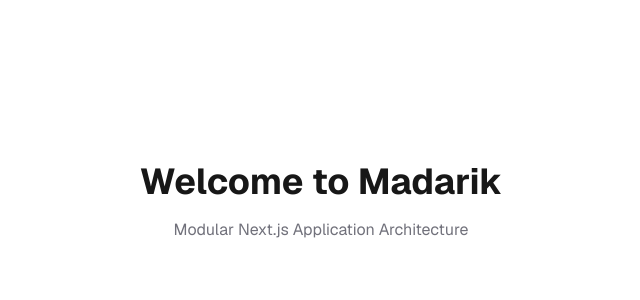
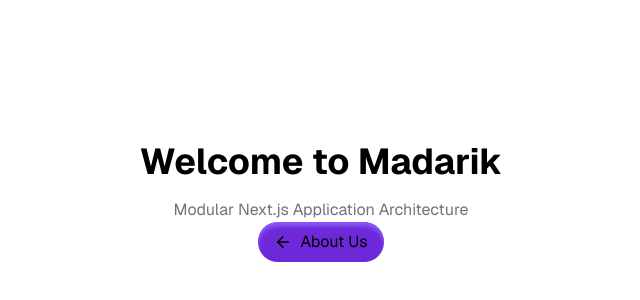
Before and after one commit to zeyad810/madarik, a Next.js app: page / in a window 1280 px wide. Shown: the part 256-556 px from the top of the page, without its empty margins (319-959 px from the left). Built offline with nearby package versions, Linux system fonts and the light colour scheme.

Commit message:
add button component & root color

```diff
--- a/src/app/globals.css
+++ b/src/app/globals.css
@@ -1,23 +1,45 @@
 @import "tailwindcss";
 
 :root {
-  --background: #ffffff;
-  --foreground: #171717;
+  /* Semantic colors */
+  --primary-color: #6d28d9;
+  --lightmain: #8b5cf6;
+  --secondary: #14b8a6;
+  --third: #fbbf24;
+  --text-primary: #1e293b;
+  --text-secondary: #64748b;
+  --color-danger: #ca0b00;
+  --light-red: rgba(202, 11, 0, 0.05);
+  --green: #007c6e;
+  --green-light: #e2fcf7;
+  --orange: #ea580c;
+  --light-orange: #fff7ed;
+  --gray: var(--white-500);
+  --gray-light: var(--white-100);
+  --white-color: #fff;
+
+  --my-inset-shadow: inset 0 4px 4px 0 var(--lightmain);
+  /* --background: #ffffff;
+  --foreground: #171717; */
 }
 
 @theme inline {
   --color-background: var(--background);
   --color-foreground: var(--foreground);
+  --color-primary: var(--primary-color);
+  --color-lightmain: var(--lightmain);
+  --color-white: var(--white-color);
+  --shadow-my-inset: var(--my-inset-shadow);
   --font-sans: var(--font-geist-sans);
   --font-mono: var(--font-geist-mono);
 }
 
-@media (prefers-color-scheme: dark) {
+/* @media (prefers-color-scheme: dark) {
   :root {
     --background: #0a0a0a;
     --foreground: #ededed;
   }
-}
+} */
 
 body {
   background: var(--background);
--- a/src/app/page.tsx
+++ b/src/app/page.tsx
@@ -1,4 +1,5 @@
 import Header from "@/components/layout/header/Header";
+import Button from "@/components/ui/Button";
 
 export default function HomePage() {
   return (
@@ -6,6 +7,17 @@ export default function HomePage() {
       <Header />
       <h1 className="text-4xl font-bold">Welcome to Madarik</h1>
       <p className="mt-4 text-zinc-500">Modular Next.js Application Architecture</p>
+
+     <Button
+      btnLink="/about"
+      btnText="About Us"
+      btnType="fit"
+      btnBackground="var(--primary-color)"
+      btnColor="var(--color-white)"
+      icon="have"
+      btnShadow="shadow-(--my-inset-shadow)"
+      // btnType=
+    />
     </main>
   );
 }
--- /dev/null
+++ b/src/components/ui/Button.tsx
@@ -0,0 +1,63 @@
+import { ArrowLeft } from "lucide-react";
+import Link from "next/link";
+import type { CSSProperties, ReactNode } from "react";
+
+import { cn } from "@/lib/utils";
+
+export interface ButtonProps {
+  btnLink: string;
+  btnText: string;
+  btnType: "full" | "fit" ;
+  icon?: "have" | "none";
+  btnIcon?: "have" | "none";
+  iconElement?: ReactNode;
+  btnBorder?: string;
+  btnBackground?: string;
+  btnColor?: string;
+  btnShadow?: string;
+  className?: string;
+  children?: ReactNode;
+}
+
+const Button = ({
+  btnLink,
+  btnText,
+  btnType,
+  icon = "none",
+  btnIcon,
+  iconElement,
+  btnBorder,
+  btnBackground,
+  btnColor,
+  btnShadow,
+  className,
+  children,
+}: ButtonProps) => {
+  const hasIcon = icon === "have" || btnIcon === "have";
+  const shadowClass = btnShadow?.startsWith("shadow-") ? btnShadow : undefined;
+  const style: CSSProperties = {
+    border: btnBorder,
+    backgroundColor: btnBackground,
+    color: btnColor,
+    boxShadow: shadowClass ? undefined : btnShadow,
+  };
+
+  return (
+    <Link
+      href={btnLink}
+      style={style}
+      className={cn(
+        "inline-flex items-center justify-center rounded-full px-4 py-2 transition-colors focus-visible:outline-2 focus-visible:outline-offset-2 focus-visible:outline-current",
+        btnType === "full" ? "w-full" : "w-fit",
+        hasIcon && "gap-2",
+        shadowClass,
+        className,
+      )}
+    >
+      {iconElement ?? (hasIcon ? <ArrowLeft aria-hidden="true" size={18} /> : null)}
+      {children ?? btnText}
+    </Link>
+  );
+};
+
+export default Button;
```
